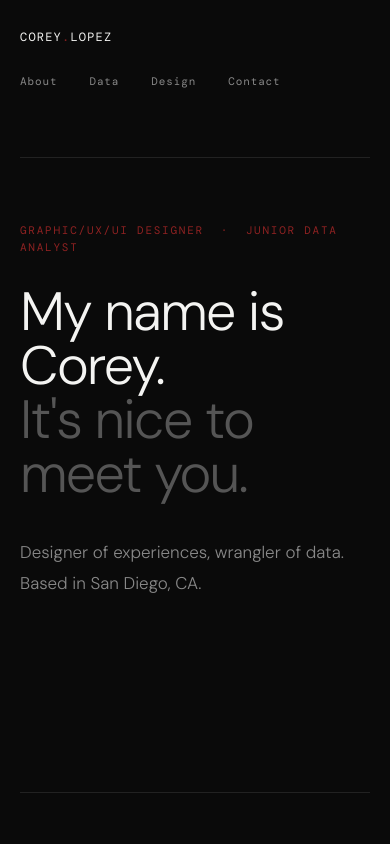
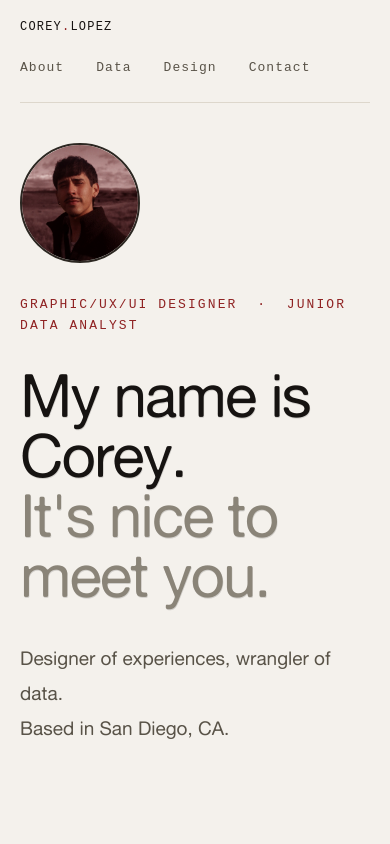
Before and after one commit to virtualctl/Corey_Portfolio, a plain HTML site: page index.html in a window 390 px wide. Shown: the top 844 px of the page. Drawn offline with nearby package versions, Linux system fonts and the light colour scheme.

Commit message:
Update index.html

```diff
--- a/index.html
+++ b/index.html
@@ -5,52 +5,65 @@
 <meta name="viewport" content="width=device-width, initial-scale=1.0">
 <meta name="description" content="Portfolio of Corey Lopez — designer of experiences, wrangler of data.">
 <title>Corey Lopez - virtualctl</title>
-<link rel="preconnect" href="https://fonts.googleapis.com">
-<link rel="preconnect" href="https://fonts.gstatic.com" crossorigin>
-<link href="https://fonts.googleapis.com/css2?family=DM+Sans:ital,wght@0,300;0,400;0,500;1,300&family=DM+Mono:wght@400;500&display=swap" rel="stylesheet">
 <style>
+  @font-face {
+    font-family: 'DeFonte Reduced';
+    src: url('fonts/DeFonte-Reduced-Normale.ttf') format('truetype');
+    font-weight: 400;
+    font-style: normal;
+    font-display: swap;
+  }
+  @font-face {
+    font-family: 'Alte Haas Grotesk';
+    src: url('fonts/AlteHaasGroteskRegular.ttf') format('truetype');
+    font-weight: 400;
+    font-style: normal;
+    font-display: swap;
+  }
+
   *, *::before, *::after { box-sizing: border-box; margin: 0; padding: 0; }
   html { scroll-behavior: smooth; }
 
   :root {
-    --black:   #0a0a0a;
-    --white:   #f4f4f2;
+    --black:   #f4f1ec;
+    --white:   #161311;
     --maroon:  #6b1a1a;
     --maroon2: #8f2222;
-    --gray1:   #1c1c1c;
-    --gray2:   #2e2e2e;
-    --gray3:   #555;
-    --gray4:   #888;
-    --gray5:   #bbb;
-    --border:  #222;
-    --border-l:#2e2e2e;
-    --mono:    'DM Mono', 'Courier New', monospace;
-    --sans:    'DM Sans', system-ui, sans-serif;
+    --gray1:   #ece8e1;
+    --gray2:   #e2ddd3;
+    --gray3:   #8a8478;
+    --gray4:   #595348;
+    --gray5:   #2c2823;
+    --border:  #ddd7cc;
+    --border-l:#cfc8ba;
+    --mono:    'DeFonte Reduced', 'Courier New', monospace;
+    --sans:    'Alte Haas Grotesk', system-ui, sans-serif;
   }
 
   body {
     background: var(--black);
     color: var(--white);
     font-family: var(--sans);
-    font-size: 16px;
+    font-size: 18px;
     font-weight: 300;
     line-height: 1.6;
     -webkit-font-smoothing: antialiased;
+    position: relative;
   }
 
   a { color: inherit; }
 
   /* ── Layout ── */
-  .site { max-width: 820px; margin: 0 auto; padding: 0 36px; }
+  .site { max-width: 980px; margin: 0 auto; padding: 0 48px; }
 
   /* ── Nav ── */
   nav {
     display: flex;
     justify-content: space-between;
     align-items: center;
-    padding: 40px 0 88px;
+    padding: 22px 0 28px;
     border-bottom: 1px solid var(--border);
-    margin-bottom: 88px;
+    margin-bottom: 56px;
   }
   .nav-name {
     font-family: var(--mono);
@@ -63,35 +76,58 @@
   .nav-links { display: flex; gap: 32px; list-style: none; }
   .nav-links a {
     font-family: var(--mono);
-    font-size: 11px;
+    font-size: 13px;
     letter-spacing: 0.08em;
     color: var(--gray4);
     text-decoration: none;
     transition: color 0.15s;
   }
-  .nav-links a:hover { color: var(--white); }
+  .nav-links a:hover { color: var(--maroon2); }
 
   /* ── Hero ── */
   .hero { padding-bottom: 112px; }
+  .hero-grid {
+    display: grid;
+    grid-template-columns: 1fr auto;
+    gap: 48px;
+    align-items: center;
+  }
+  .hero-photo {
+    width: 260px;
+    height: 260px;
+    border-radius: 50%;
+    overflow: hidden;
+    border: 2px solid var(--gray5);
+    flex-shrink: 0;
+    position: relative;
+    filter: sepia(12%) contrast(1.02);
+  }
+  .hero-photo img {
+    width: 100%;
+    height: 100%;
+    object-fit: cover;
+    display: block;
+  }
   .hero-eyebrow {
     font-family: var(--mono);
-    font-size: 11px;
+    font-size: 13px;
     letter-spacing: 0.16em;
     color: var(--maroon2);
     margin-bottom: 28px;
   }
   .hero-name {
     font-family: var(--sans);
-    font-size: clamp(54px, 9vw, 92px);
+    font-size: clamp(60px, 9vw, 104px);
     font-weight: 300;
     line-height: 1.0;
     letter-spacing: -0.03em;
     color: var(--white);
     margin-bottom: 36px;
+    text-shadow: 0.5px 0.5px 0 rgba(22,19,17,0.15);
   }
   .hero-name .dim { color: var(--gray3); }
   .hero-bio {
-    font-size: 17px;
+    font-size: 19px;
     font-weight: 300;
     line-height: 1.85;
     color: var(--gray4);
@@ -109,7 +145,7 @@
   /* ── Section label ── */
   .section-label {
     font-family: var(--mono);
-    font-size: 10px;
+    font-size: 12px;
     letter-spacing: 0.18em;
     color: var(--maroon2);
     margin-bottom: 40px;
@@ -123,7 +159,7 @@
     align-items: start;
   }
   .about-text {
-    font-size: 15px;
+    font-size: 17px;
     font-weight: 300;
     line-height: 1.9;
     color: var(--gray4);
@@ -132,13 +168,13 @@
   .meta-item { margin-bottom: 28px; }
   .meta-label {
     font-family: var(--mono);
-    font-size: 10px;
+    font-size: 12px;
     letter-spacing: 0.12em;
     color: var(--gray3);
     margin-bottom: 6px;
   }
   .meta-value {
-    font-size: 14px;
+    font-size: 16px;
     font-weight: 400;
     color: var(--gray5);
     line-height: 1.6;
@@ -162,7 +198,7 @@
   }
   .work-count {
     font-family: var(--mono);
-    font-size: 10px;
+    font-size: 12px;
     letter-spacing: 0.1em;
     color: var(--gray3);
   }
@@ -182,21 +218,26 @@
     color: inherit;
     position: relative;
     overflow: hidden;
-    transition: background 0.18s, border-color 0.18s;
+    transition: color 0.2s ease;
+    z-index: 0;
   }
   .project-card::before {
     content: '';
     position: absolute;
-    left: 0; top: 0; bottom: 0;
-    width: 2px;
+    inset: 0;
     background: var(--maroon);
     transform: scaleY(0);
     transform-origin: bottom;
-    transition: transform 0.22s ease;
+    transition: transform 0.28s ease;
+    z-index: -1;
   }
-  .project-card:hover { background: var(--gray2); border-color: var(--border-l); }
+  .project-card:hover { color: var(--black); border-color: var(--maroon); }
   .project-card:hover::before { transform: scaleY(1); }
-  .project-card:hover .card-arrow { opacity: 1; transform: translate(0,0); }
+  .project-card:hover .card-arrow { opacity: 1; transform: translate(0,0); color: var(--black); }
+  .project-card:hover .card-year { color: rgba(244,241,236,0.7); }
+  .project-card:hover .card-title { color: var(--black); }
+  .project-card:hover .card-desc { color: rgba(244,241,236,0.85); }
+  .project-card:hover .card-tag { color: var(--black); border-color: var(--black); }
   .card-arrow {
     position: absolute;
     top: 22px; right: 22px;
@@ -205,14 +246,15 @@
     color: var(--maroon2);
     opacity: 0;
     transform: translate(-6px, 6px);
-    transition: opacity 0.18s, transform 0.18s;
+    transition: opacity 0.18s, transform 0.18s, color 0.18s;
   }
   .card-year {
     font-family: var(--mono);
-    font-size: 10px;
+    font-size: 12px;
     letter-spacing: 0.1em;
     color: var(--gray3);
     margin-bottom: 12px;
+    transition: color 0.18s;
   }
   .card-title {
     font-size: 16px;
@@ -221,22 +263,25 @@
     letter-spacing: -0.01em;
     margin-bottom: 10px;
     line-height: 1.3;
+    transition: color 0.18s;
   }
   .card-desc {
-    font-size: 13px;
+    font-size: 14px;
     font-weight: 300;
     line-height: 1.75;
     color: var(--gray4);
+    transition: color 0.18s;
   }
   .card-tag {
     display: inline-block;
     margin-top: 18px;
     font-family: var(--mono);
-    font-size: 9px;
+    font-size: 13px;
     letter-spacing: 0.1em;
     color: var(--maroon2);
     border: 1px solid var(--maroon);
     padding: 3px 9px;
+    transition: color 0.18s, border-color 0.18s;
   }
 
   /* ── Contact ── */
@@ -253,7 +298,7 @@
   .contact-links { display: flex; gap: 12px; flex-wrap: wrap; }
   .link-pill {
     font-family: var(--mono);
-    font-size: 11px;
+    font-size: 13px;
     letter-spacing: 0.08em;
     color: var(--white);
     border: 1px solid var(--border-l);
@@ -271,7 +316,7 @@
     border-top: 1px solid var(--border);
     padding: 28px 0;
     font-family: var(--mono);
-    font-size: 10px;
+    font-size: 12px;
     letter-spacing: 0.08em;
     color: var(--gray3);
     display: flex;
@@ -290,10 +335,12 @@
   /* ── Responsive ── */
   @media (max-width: 620px) {
     .site { padding: 0 20px; }
-    nav { flex-direction: column; gap: 20px; align-items: flex-start; padding: 28px 0 64px; margin-bottom: 64px; }
+    nav { flex-direction: column; gap: 14px; align-items: flex-start; padding: 18px 0 22px; margin-bottom: 40px; }
     .about-grid { grid-template-columns: 1fr; gap: 40px; }
     .project-grid { grid-template-columns: 1fr; }
     footer { flex-direction: column; gap: 8px; }
+    .hero-grid { grid-template-columns: 1fr; gap: 32px; }
+    .hero-photo { width: 120px; height: 120px; order: -1; }
   }
 </style>
 </head>
@@ -313,6 +360,8 @@
   </nav>
 
   <section class="hero">
+    <div class="hero-grid">
+      <div>
         <p class="hero-eyebrow">GRAPHIC/UX/UI DESIGNER &nbsp;·&nbsp; JUNIOR DATA ANALYST</p>
         <h1 class="hero-name">
           My name is Corey.<br>
@@ -322,6 +371,11 @@
           Designer of experiences, wrangler of data.<br>
           Based in San Diego, CA.
         </p>
+      </div>
+      <div class="hero-photo">
+        <img src="me.jpg" alt="Corey Lopez">
+      </div>
+    </div>
   </section>
 
   <hr class="rule">
@@ -334,12 +388,12 @@
         <p>
           As a Cognitive Science student at UC San Diego, I specialized in Design and Human Computer Interaction,
           which ignited my passion for designing great user experiences with accessibility always at the forefront.
-
+        </p>
+        <p>
           Driven by my lived experiences and professional history, today I am focused on pursuing a career in data
           analytics and am gaining experience in the nonprofit sector, contributing to local communities and
           populations of children and people with disabilities. I aim to bridge gaps between people, data, and
           technology—ensuring that insights create outcomes that are ethical, informed, and human-centered.
-
         </p>
       </div>
       <div class="about-meta">
```
Lines whose indentation alone changed are shown as unchanged.
